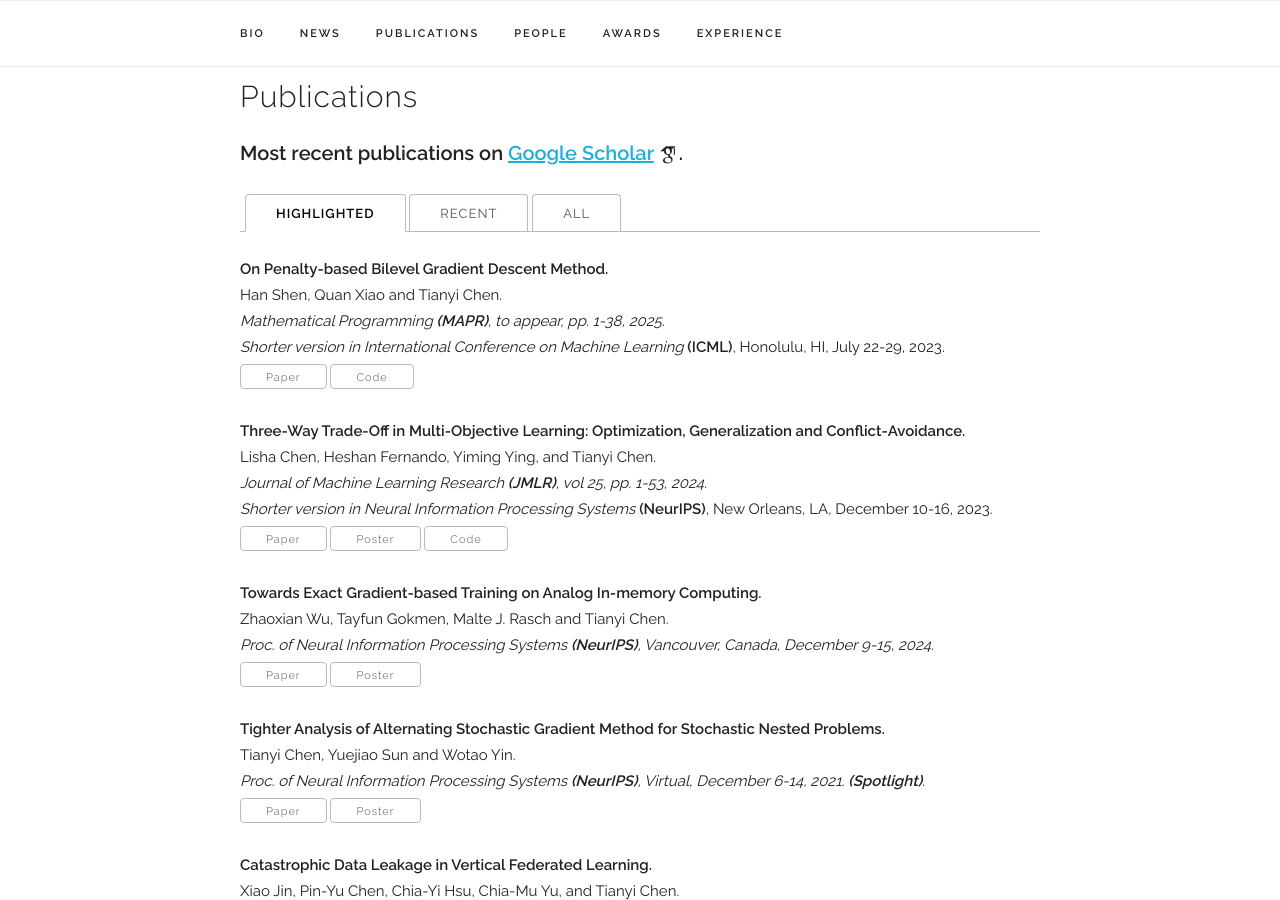
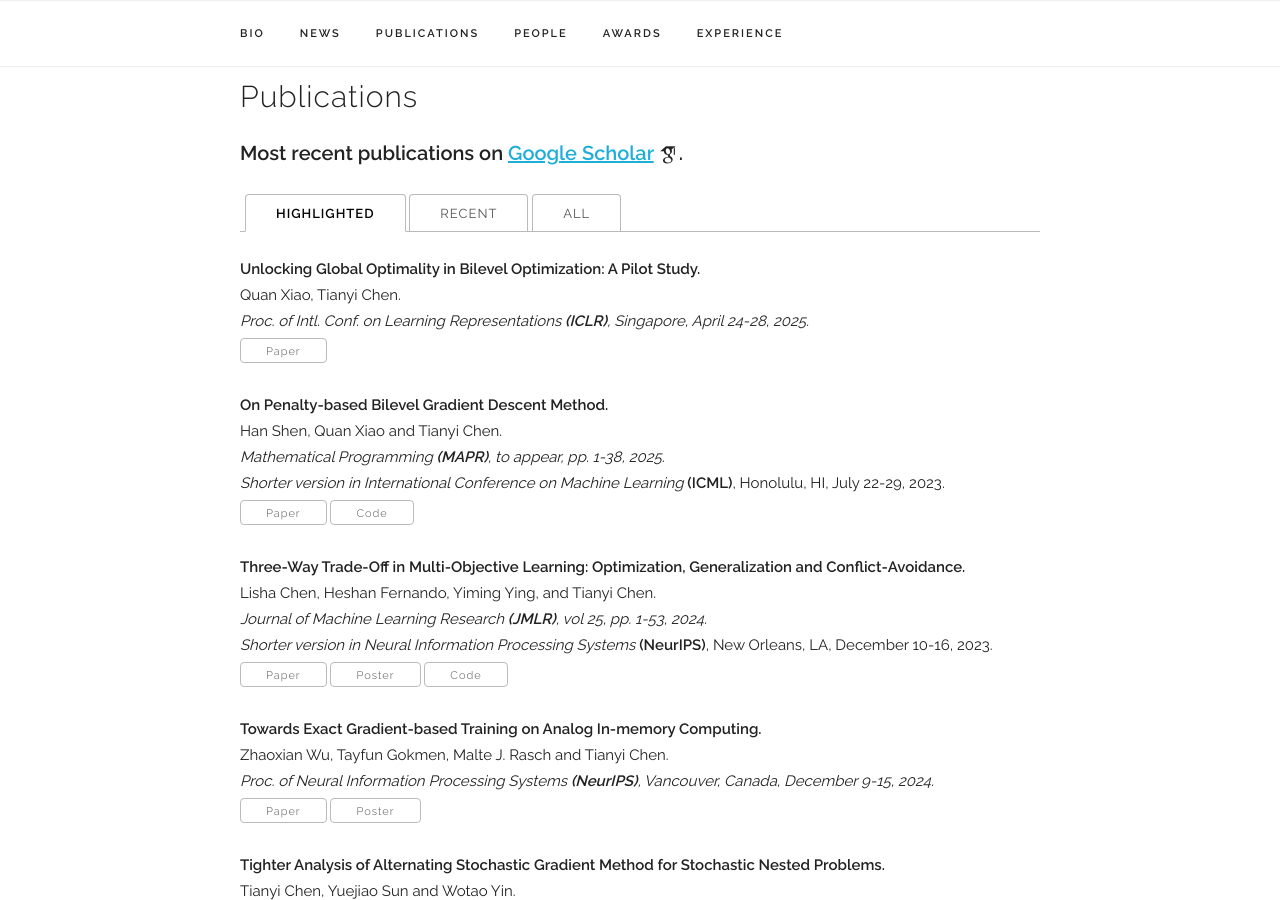
Before and after one commit to chentianyi1991/chentianyi1991.github.io, a Jekyll site: the page built from index.html, in a window 1280 px wide and 900 px high, scrolled down 2264 px. Built offline with Jekyll 4.4.1, drawn with Linux system fonts in a browser that asks for light colours; some web fonts are replaced; comment, search, counter and statistics services are not loaded.

Commit message:
Update publications.yaml

```diff
--- a/_data/publications.yaml
+++ b/_data/publications.yaml
@@ -1,6 +1,12 @@
 papers:
 
 ############# Selected Papers ##############
+  - title: "Unlocking Global Optimality in Bilevel Optimization: A Pilot Study."
+    authors: "Quan Xiao, Tianyi Chen."
+    venue: "Proc. of Intl. Conf. on Learning Representations <b>(ICLR)</b>, Singapore, April 24-28, 2025."
+    paper_pdf: "https://arxiv.org/pdf/2408.16087"
+    selected: y
+
   - title: "On Penalty-based Bilevel Gradient Descent Method."
     authors: "Han Shen, Quan Xiao and Tianyi Chen."
     venue: "<i>Mathematical Programming</i> <b>(MAPR)</b>, to appear, pp. 1-38, 2025."
```
